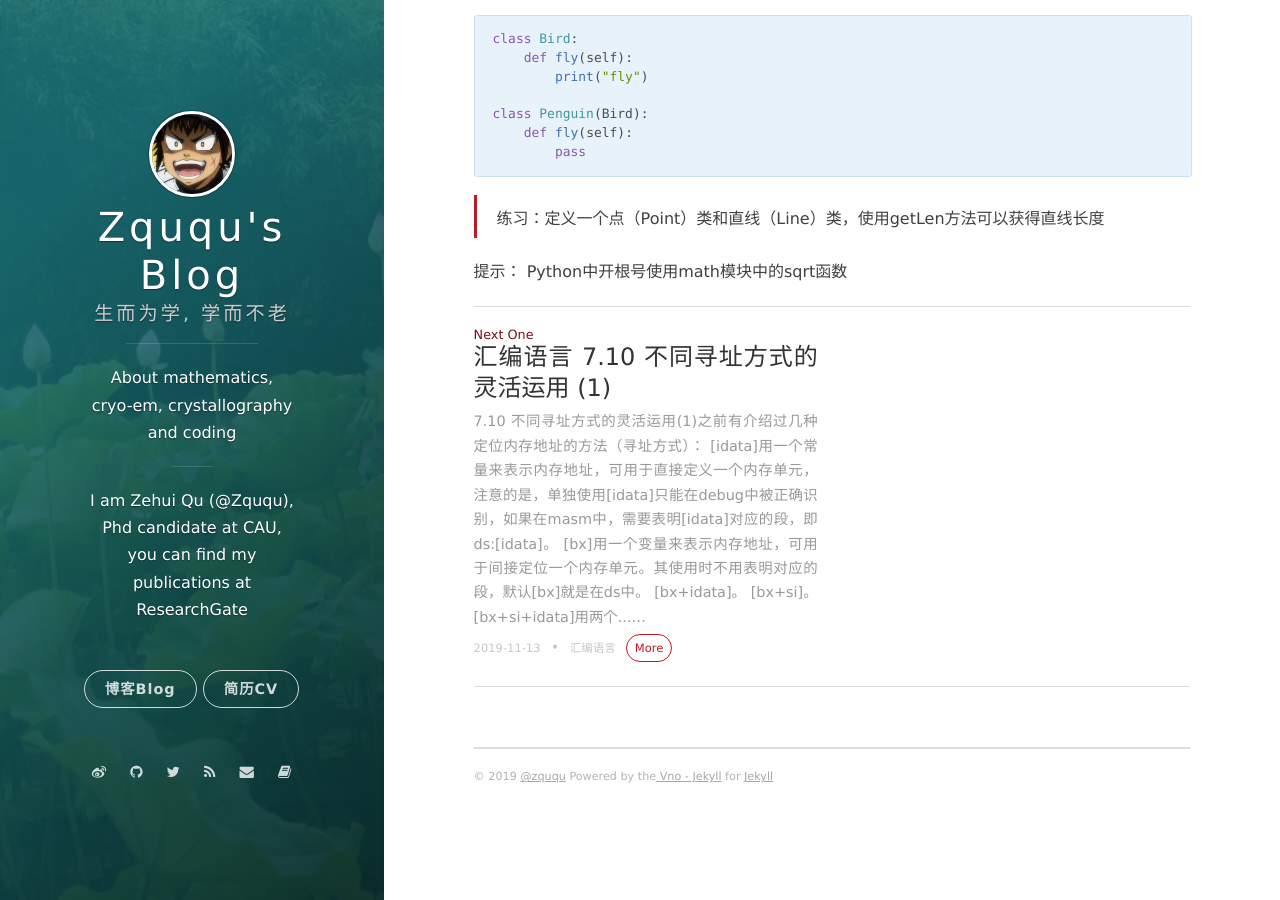
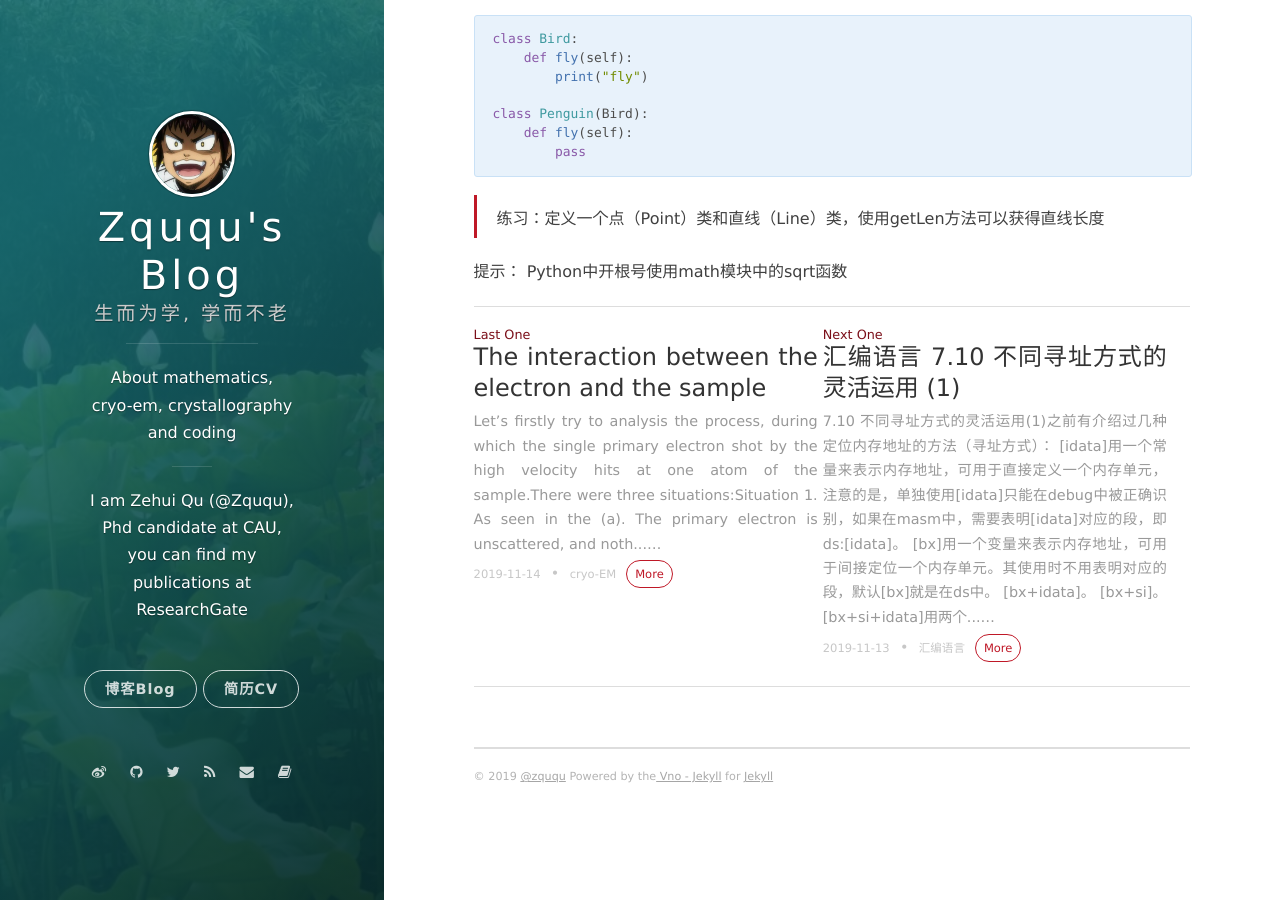
Before and after one commit to onevcat/vno-jekyll, a Jekyll site: the page built from _posts/2019-11-13-python-class-object-3.markdown, in a window 1280 px wide and 900 px high, scrolled down 5066 px. Built offline with Jekyll 4.4.1, drawn with Linux system fonts in a browser that asks for light colours; nearby versions of some CDN libraries; comment, search, counter and statistics services are not loaded; some of the changed lines change nothing that is shown.

Commit message:
new post

````diff
--- a/_posts/2019-11-13-python-class-object-3.markdown
+++ b/_posts/2019-11-13-python-class-object-3.markdown
@@ -214,6 +214,7 @@ TypeError: __init__() should return None, not 'str'
 
 > 注意3：当我们想故意覆盖掉父类的方法时，可以定义一个方法直接pass掉，如下：
 
+
 ```python
 class Bird:
     def fly(self):
@@ -224,6 +225,7 @@ class Penguin(Bird):
         pass
 ```
 
+
 > 练习：定义一个点（Point）类和直线（Line）类，使用getLen方法可以获得直线长度
 
 提示：
--- /dev/null
+++ b/_posts/2019-11-14-amplitude-and-phase-contrast-1.markdown
@@ -0,0 +1,18 @@
+---
+layout: post
+title: The interaction between the electron and the sample
+date: 2019-11-14 10:13:24.000000000 +09:00
+tags: cryo-EM
+---
+
+Let's firstly try to analysis the process, during which the single primary electron shot by the high velocity hits at one atom of the sample.
+
+![figure1](/assets/201911/2019-11-14_10-20-24.png)
+
+There were three situations:
+
+Situation 1. As seen in the (a). The primary electron is unscattered, and nothing changed.
+
+Situation 2. As seen in the (b). This is the **inelastically scattered primary**, which is the foundimental resolution limit in Cryo-EM. When interaction happens, energy sharing will happen. This part is very harmful, not only to the sample, but also for the operators. It is because when the electron runs into the electrons of the atoms, it will give the energy to the electrons of the sample and make the **orbital jump** happen, wwhich will release the X-ray. So microscopes are shielded all around and the viewing chamber glass is very thick for protect. After the interaction of the electrons of the sample, the high velocity primary electrons will reduced velocity. Because it gives some energy to the sample focused more strongly by the lenses and because of that they'll focus in a different plane, a plane higher up in the microscope than the electrons that maintains their full energy inelastically scattered and elastically scattered electrons from images in different planes in the microscope. **So typically eliminate the inelastically scattered electrons using an energy fielter**. And this inelastically scattered primary will damage the sample. The characteristic of this electron is the **Low Angle Scatter**.
+
+Situation 3. As seen in the (c). This part of primary electrons are called the **Elastically Scattered Primary** which is what we want in the experiment. After the electrons interact with the sample, no energy sharing will happen, and any angle of the scattered electrons will happen. They were interacted mainly by **the attraction of the proton of the atoms**. Excluding the backscattered primary, the elastically scattered primary is collected, characterised by the **High Angle Scatter** which is typicaally higher than inelastically scattered primary.
````
Also changed, not shown: assets/201911/2019-11-14_10-20-24.png (added).
